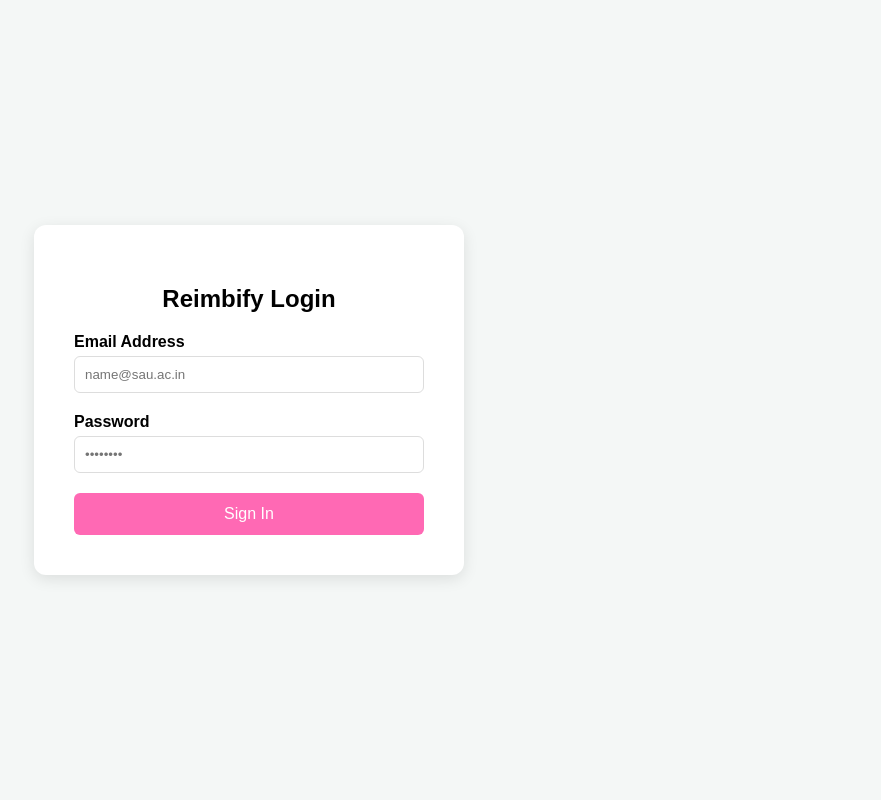
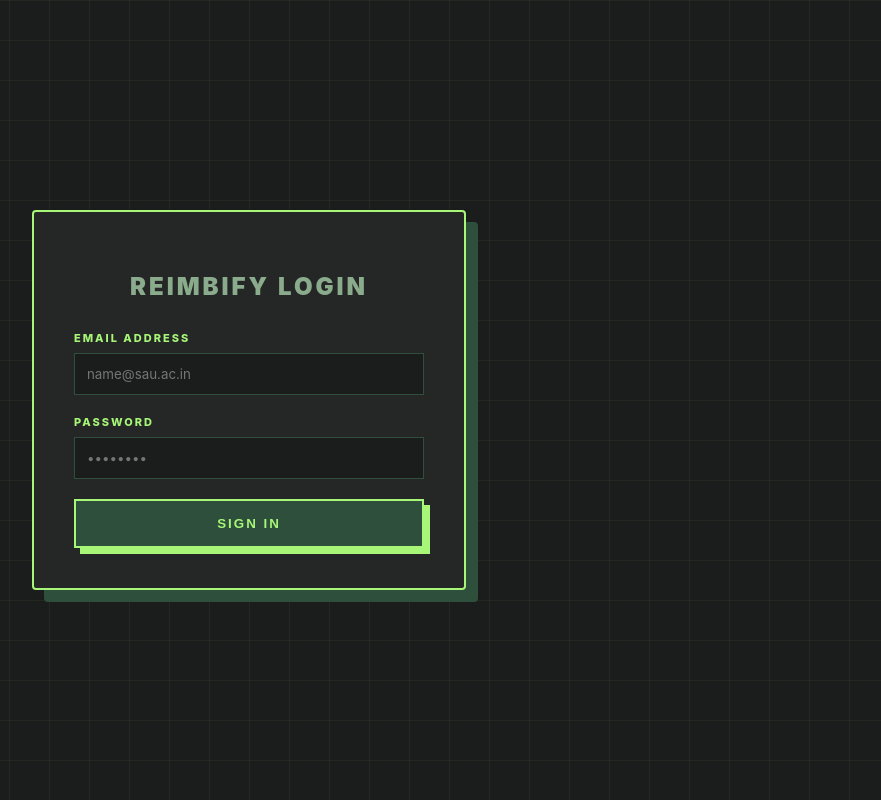
Before and after one commit to shreyabansal-sb/reimbify, a Flask app: page /login in a window 1280 px wide. Shown: the whole page, without its empty margins (391-1272 px from the left). Run offline with Flask 3, Linux system fonts and the light colour scheme; parts of the project's set-up code (start-up, migrations or seed data) failed here and were passed over.

Commit message:
Update style.css

```diff
--- a/static/style.css
+++ b/static/style.css
@@ -1,26 +1,44 @@
 
 /*----------------------Login.html------------------------------------------*/
-
-/* Centering the login box */
-.login-body {
+/* Body Background with Industrial Grid */
+body.login-body {
+    margin: 0;
+    padding: 0;
     display: flex;
     justify-content: center;
     align-items: center;
     height: 100vh;
-    margin: 0;
-    background-color: #f4f7f6; /* Light grey background */
-    font-family: sans-serif;
+    background-color: #1b1d1c;
+    background-image:
+        linear-gradient(rgba(167, 246, 119, 0.05) 1px, transparent 1px),
+        linear-gradient(90deg, rgba(167, 246, 119, 0.05) 1px, transparent 1px);
+    background-size: 40px 40px;
+    color: #e0e4e0;
+    font-family: 'Inter', -apple-system, BlinkMacSystemFont, "Segoe UI", Roboto, sans-serif;
+    -webkit-font-smoothing: antialiased;
 }
 
+/* The Login Card - Matches Indie Poster style */
 .login-container {
-    background: white;
+    background-color: #242725 !important;
+    border: 2px solid #a7f677 !important;
+    border-radius: 4px;
     padding: 40px;
-    border-radius: 12px;
-    box-shadow: 0 4px 15px rgba(0,0,0,0.1);
     width: 350px;
     text-align: center;
+    /* Hard offset shadow */
+    box-shadow: 12px 12px 0px #2d4f3c !important;
 }
 
+.login-container h2 {
+    color: #8bab8d; /* Muted Olive Green */
+    text-transform: uppercase;
+    letter-spacing: 3px;
+    font-weight: 900;
+    margin-bottom: 30px;
+}
+
+/* Form Layout */
 .input-group {
     text-align: left;
     margin-bottom: 20px;
@@ -28,33 +46,62 @@
 
 .input-group label {
     display: block;
-    margin-bottom: 5px;
-    font-weight: bold;
+    margin-bottom: 8px;
+    font-size: 11px;
+    text-transform: uppercase;
+    letter-spacing: 2px;
+    color: #a7f677; /* Lime Green Labels */
+    font-weight: 800;
 }
 
+/* Styled Inputs */
 .input-group input {
     width: 100%;
-    padding: 10px;
-    border: 1px solid #ddd;
-    border-radius: 6px;
-    box-sizing: border-box; /* Makes sure padding doesn't break width */
+    padding: 12px;
+    background-color: #1b1d1c;
+    border: 1px solid #2d4f3c;
+    border-radius: 0px; /* Sharp Industrial Edges */
+    color: #ffffff;
+    font-family: inherit;
+    box-sizing: border-box;
 }
 
+.input-group input:focus {
+    outline: none;
+    border-color: #a7f677;
+    box-shadow: 0 0 8px rgba(167, 246, 119, 0.2);
+}
+
+/* 3D Tactile Login Button */
 .login-btn {
     width: 100%;
-    padding: 12px;
-    background-color: #ff69b4; /* Reimbify Pink from your PDF */
-    color: white;
-    border: none;
-    border-radius: 6px;
+    padding: 15px;
+    background-color: #2d4f3c !important;
+    color: #a7f677 !important;
+    border: 2px solid #a7f677 !important;
+    border-radius: 0px !important;
+    font-weight: 900;
+    text-transform: uppercase;
+    letter-spacing: 2px;
     cursor: pointer;
-    font-size: 16px;
+    position: relative;
+    top: 0;
+    /* 3D Pop Shadow */
+    box-shadow: 6px 6px 0px #a7f677 !important;
+    transition: all 0.2s cubic-bezier(0.175, 0.885, 0.32, 1.275);
 }
 
 .login-btn:hover {
-    background-color: #ff4da6;
+    top: -3px;
+    background-color: #a7f677 !important;
+    color: #1b1d1c !important;
+    box-shadow: 8px 8px 0px #2596be !important; /* Blue-grey offset on hover */
 }
 
+.login-btn:active {
+    top: 4px;
+    box-shadow: 0px 0px 0px #a7f677 !important;
+}
 /*---------------------------------------------------------------------------------*/
 
 
@@ -207,3 +254,143 @@
     font-weight: 500;
 }
 /*--------------------------------------------------------------------------------------------*/
+/*----------------------Home.html------------------------------------------*/
+/* Pro-Indie Tech Aesthetic: Forest & Lime Palette */
+
+/* General Body Styling with Industrial Grid */
+body {
+    margin: 0;
+    padding: 0;
+    background-color: #1b1d1c;
+    background-image:
+        linear-gradient(rgba(167, 246, 119, 0.05) 1px, transparent 1px),
+        linear-gradient(90deg, rgba(167, 246, 119, 0.05) 1px, transparent 1px);
+    background-size: 40px 40px;
+    color: #e0e4e0;
+    font-family: 'Inter', -apple-system, BlinkMacSystemFont, "Segoe UI", Roboto, sans-serif;
+    -webkit-font-smoothing: antialiased;
+}
+
+/* Pulse animation for the Call-to-Action button */
+@keyframes buttonPulse {
+    0% { box-shadow: 8px 8px 0px #a7f677; }
+    50% { box-shadow: 10px 10px 20px rgba(167, 246, 119, 0.3), 8px 8px 0px #a7f677; }
+    100% { box-shadow: 8px 8px 0px #a7f677; }
+}
+
+/* The Main Card - Using Grey and Green Contrast */
+.main-card {
+    background-color: #242725 !important;
+    border: 2px solid #a7f677 !important; /* Lime Green accent */
+    border-radius: 4px;
+    padding: 65px 40px;
+    margin-top: 50px;
+    /* Forest Green offset shadow from posters */
+    box-shadow: 12px 12px 0px #2d4f3c !important;
+}
+
+/* Reimbify Title - Muted Olive with Hover effect */
+h1 {
+    color: #8bab8d !important;
+    font-weight: 900;
+    margin: 0;
+    text-transform: uppercase;
+    letter-spacing: 2px;
+    transition: all 0.4s cubic-bezier(0.175, 0.885, 0.32, 1.275);
+    display: inline-block;
+}
+
+h1:hover {
+    color: #a7f677 !important;
+    text-shadow: 3px 3px 0px #1b1d1c, 6px 6px 0px #2d4f3c;
+    transform: skew(-3deg) scale(1.05);
+    cursor: pointer;
+}
+
+/* Tagline - High Contrast Label */
+i {
+    background-color: #a7f677;
+    color: #1b1d1c !important;
+    padding: 4px 14px;
+    font-style: normal !important;
+    font-weight: 800;
+    letter-spacing: 4px;
+    font-size: 11px;
+    text-transform: uppercase;
+    display: inline-block;
+    margin-top: 8px;
+}
+
+/* Forest Green Accent Divider */
+hr {
+    border: none !important;
+    height: 3px !important;
+    background-color: #2d4f3c !important;
+    width: 80px !important;
+    margin: 25px auto !important;
+}
+
+.desc-p {
+    color: #b0b8b0 !important;
+    font-size: 16px;
+    line-height: 1.8;
+    max-width: 520px;
+    font-weight: 500;
+}
+
+/* EMPHASIZED GET STARTED BUTTON (Tactile 3D Pop) */
+.tech-button {
+    transition: all 0.2s cubic-bezier(0.175, 0.885, 0.32, 1.275) !important;
+    border-radius: 0px !important;
+    background-color: #2d4f3c !important;
+    color: #a7f677 !important;
+    border: 2px solid #a7f677 !important;
+    padding: 22px 70px !important;
+    font-size: 18px !important;
+    font-weight: 900;
+    text-transform: uppercase;
+    letter-spacing: 3px;
+    cursor: pointer;
+    box-shadow: 8px 8px 0px #a7f677 !important;
+    position: relative;
+    top: 0;
+    animation: buttonPulse 3s infinite ease-in-out;
+}
+
+.tech-button:hover {
+    top: -5px;
+    background-color: #a7f677 !important;
+    color: #1b1d1c !important;
+    box-shadow: 12px 12px 0px #2596be !important; /* Switch to blue-grey shadow on hover */
+    animation: none;
+}
+
+.tech-button:active {
+    top: 4px;
+    box-shadow: 0px 0px 0px #a7f677 !important;
+}
+
+/* Footer Section Styling */
+.footer-nav {
+    border-top: 2px solid #2d4f3c !important;
+    background: #1b1d1c;
+    margin-top: 40px;
+}
+
+b {
+    color: #a7f677;
+    font-size: 12px;
+    text-transform: uppercase;
+    letter-spacing: 1px;
+}
+
+font[color="gray"] {
+    color: #4a524a !important;
+    font-weight: 700;
+    text-transform: uppercase;
+}
+
+a {
+    text-decoration: none;
+}
+/*---------------------------------------------------------------------------------*/
```
